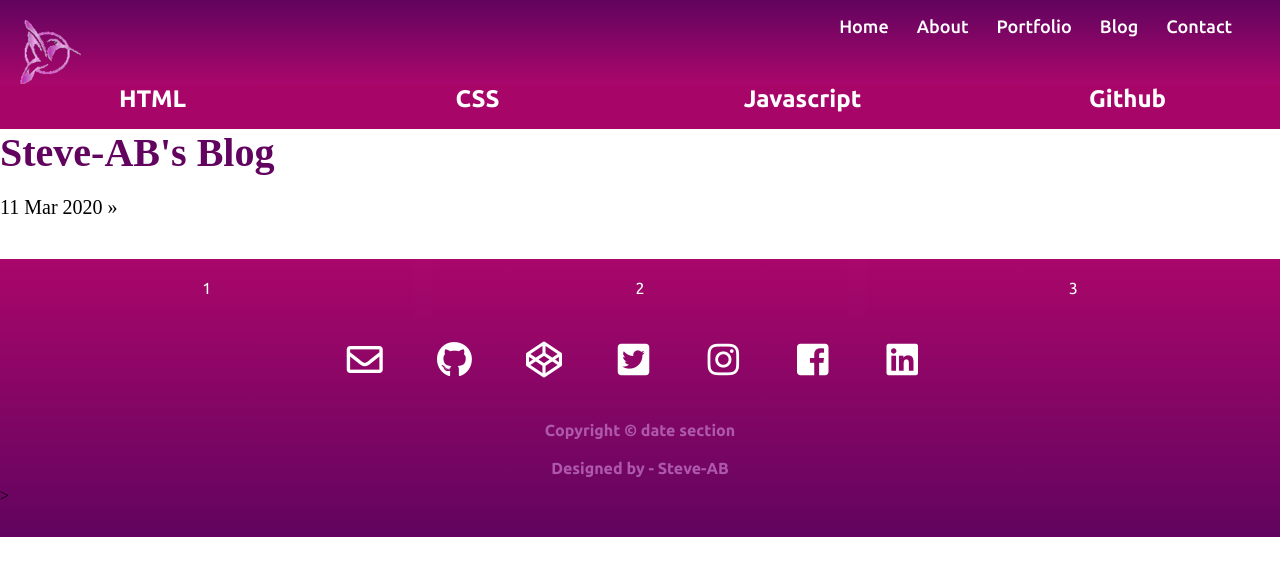
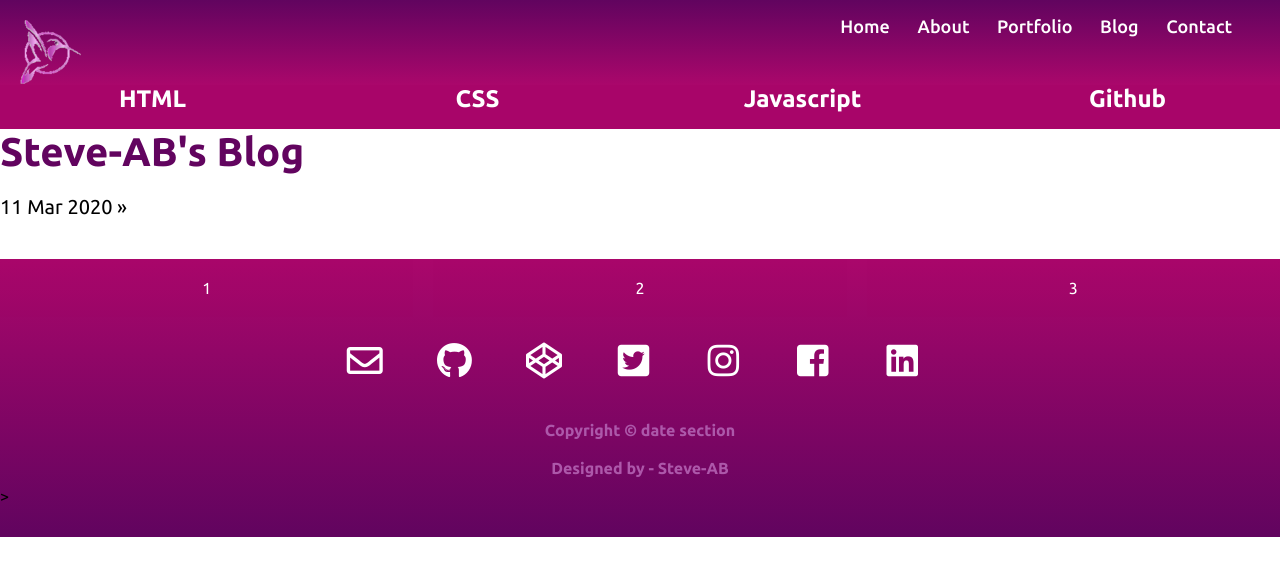
Before and after one commit to Steve-AB/Steve-AB.github.io, a Jekyll site: the page built from blog/index.html, in a window 1280 px wide. Shown: the top 576 px of the page. Built offline with Jekyll 4.4.1, drawn with Linux system fonts in a browser that asks for light colours; nearby versions of some CDN libraries.

Commit message:
update files

```diff
--- a/css/general.css
+++ b/css/general.css
@@ -1,3 +1,8 @@
+html {
+	font-family: Ubuntu, sans-serif;
+	-webkit-text-size-adjust: 100%;
+	-ms-text-size-adjust:     100%;
+}
 body {
   margin: 0;
 }
--- a/css/main.css
+++ b/css/main.css
@@ -1,8 +1,3 @@
-html {
-	font-family: Ubuntu, sans-serif;
-	-webkit-text-size-adjust: 100%;
-	-ms-text-size-adjust:     100%;
-}
 body {
  margin: 0;
  background: #ededed;
```
